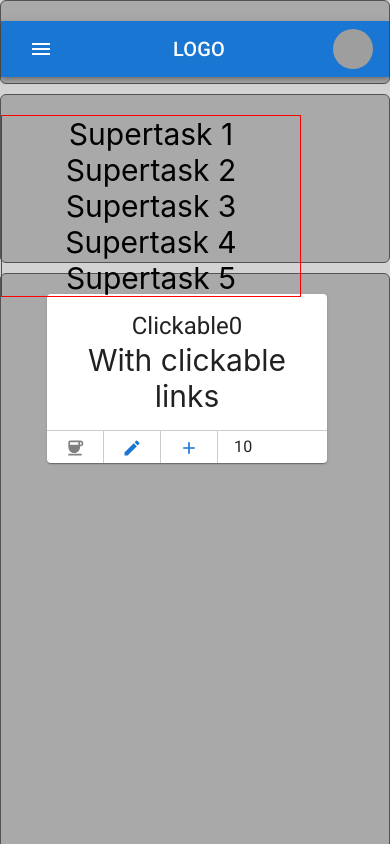
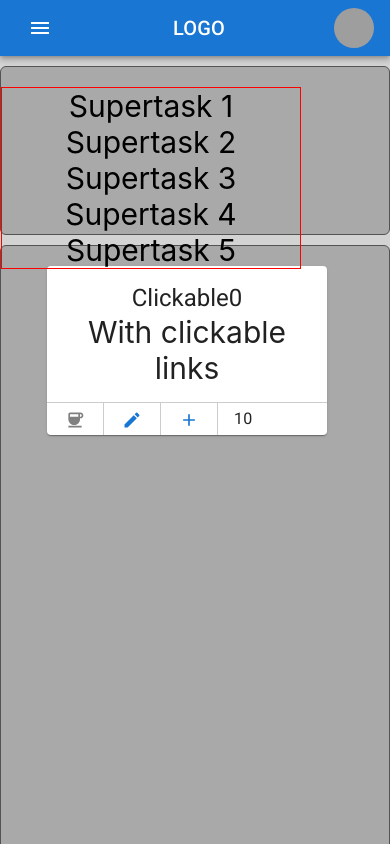
Before and after one commit to briceaceugeniu/divide-et-impera, a React (Create React App) app in the folder web/: page / in a window 390 px wide. Shown: the top 844 px of the page. Built offline with nearby package versions, Linux system fonts and the light colour scheme; grey boxes are pictures that could not be loaded.

Commit message:
remove demo style from navbar

```diff
--- a/web/src/App.css
+++ b/web/src/App.css
@@ -12,7 +12,7 @@
   background-color: lightgray;
 }
 
-.nav { grid-area: nav; height: 15vh; }
+.nav { grid-area: nav;  }
 .task-tree { grid-area: task-tree; height: 80vh; overflow: scroll; }
 .task-list { grid-area: task-list; height: 60vh; }
 .cred { grid-area: cred; height: 20vh; }
@@ -37,5 +37,5 @@
   }
 
   .task-list { height: 20vh; }
-  .nav { height: 10vh; }
+  .nav { height: auto; }
 }
--- a/web/src/App.tsx
+++ b/web/src/App.tsx
@@ -32,7 +32,7 @@ function App() {
 
   return (
     <div className="grid-container">
-      <div className="nav demo">
+      <div className="nav">
         <NavbarContainer />
       </div>
       <div className="task-tree demo">
```
